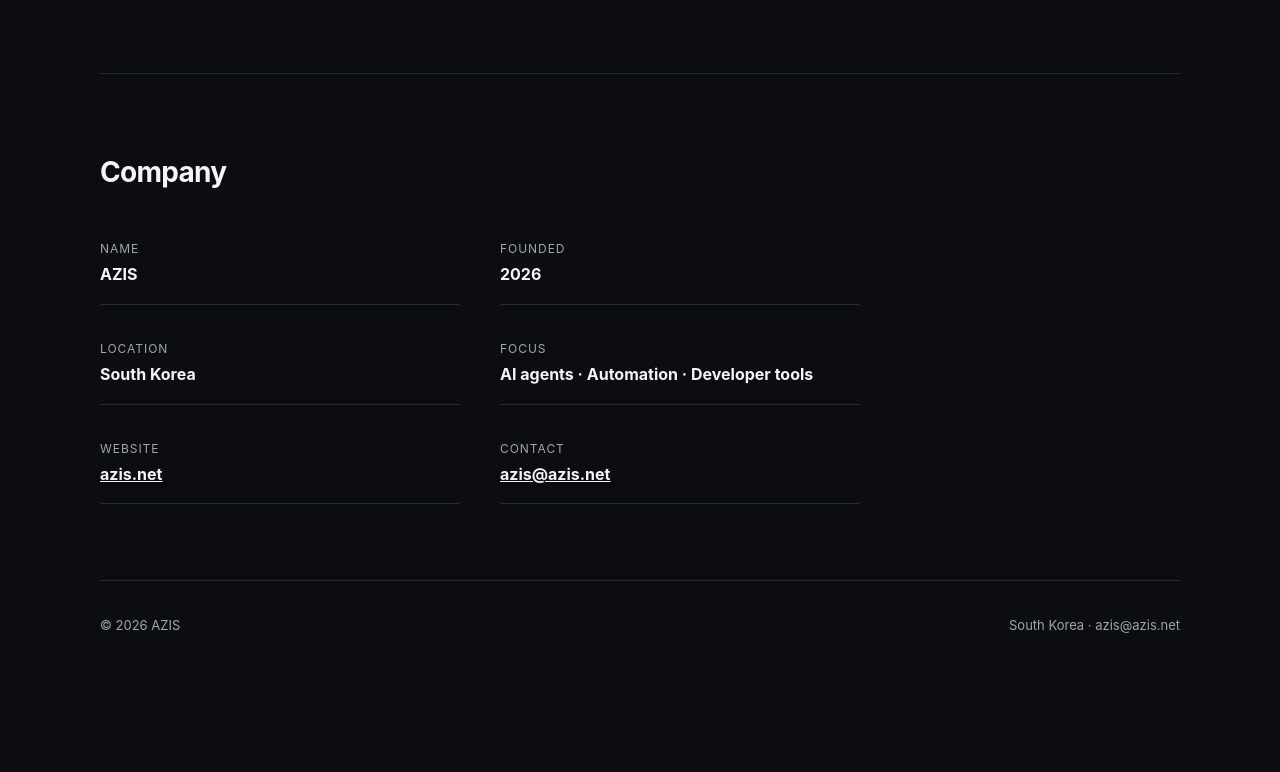
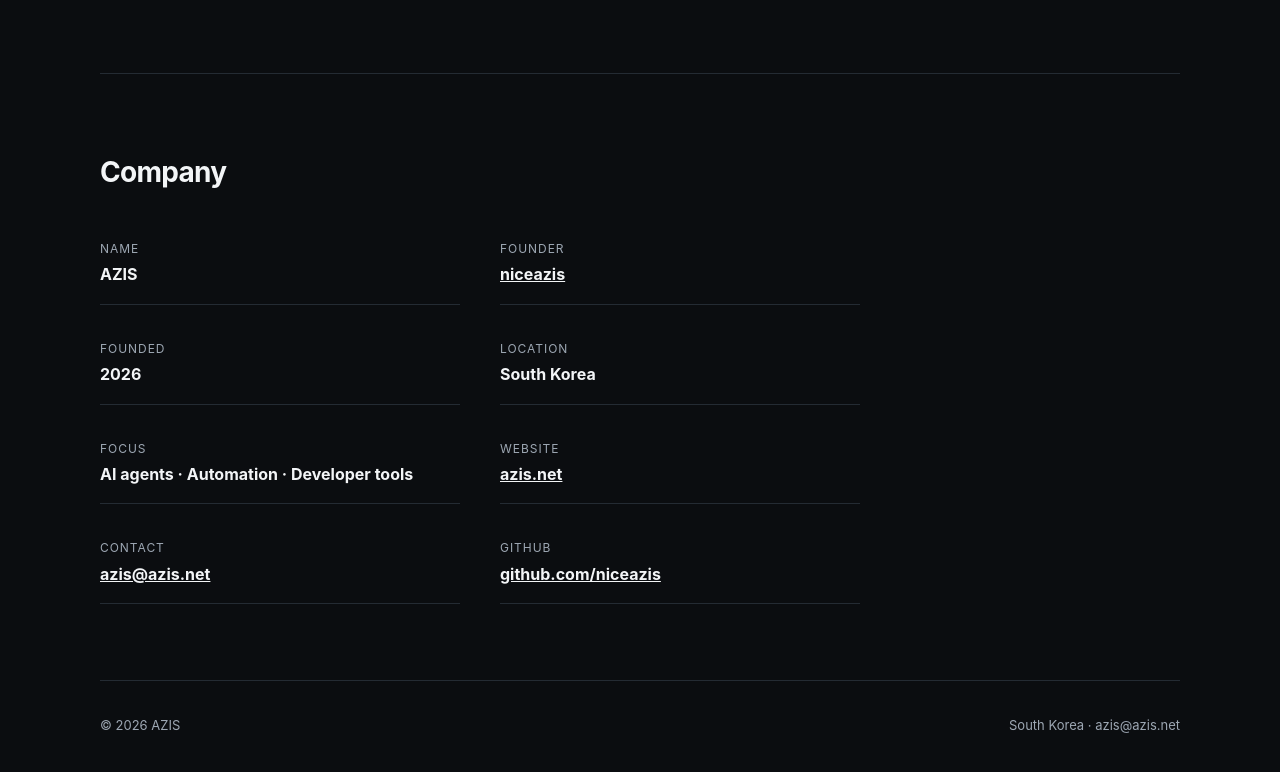
Before and after one commit to niceazis/azis-web, a plain HTML site: page public/index.html in a window 1280 px wide. Shown: the part 1059-1831 px from the top of the page. Before the commit the page ends 1745 px from the top, so only its background shows below. Drawn offline with Linux system fonts and the light colour scheme.

Commit message:
feat: add founder and GitHub company details

```diff
--- a/public/index.html
+++ b/public/index.html
@@ -247,6 +247,10 @@
             <strong>AZIS</strong>
           </div>
           <div class="fact">
+            <span class="label">Founder</span>
+            <strong><a href="https://github.com/niceazis" target="_blank" rel="noopener noreferrer">niceazis</a></strong>
+          </div>
+          <div class="fact">
             <span class="label">Founded</span>
             <strong>2026</strong>
           </div>
@@ -266,6 +270,10 @@
             <span class="label">Contact</span>
             <strong><a href="mailto:azis@azis.net">azis@azis.net</a></strong>
           </div>
+          <div class="fact">
+            <span class="label">GitHub</span>
+            <strong><a href="https://github.com/niceazis" target="_blank" rel="noopener noreferrer">github.com/niceazis</a></strong>
+          </div>
         </div>
       </section>
     </main>
```
